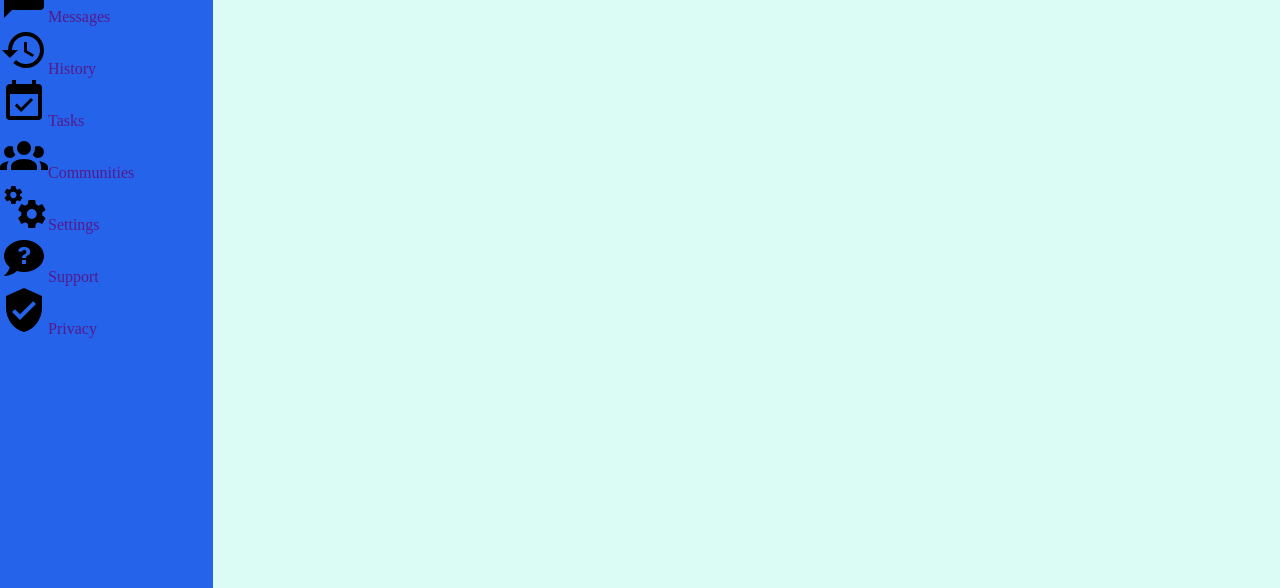
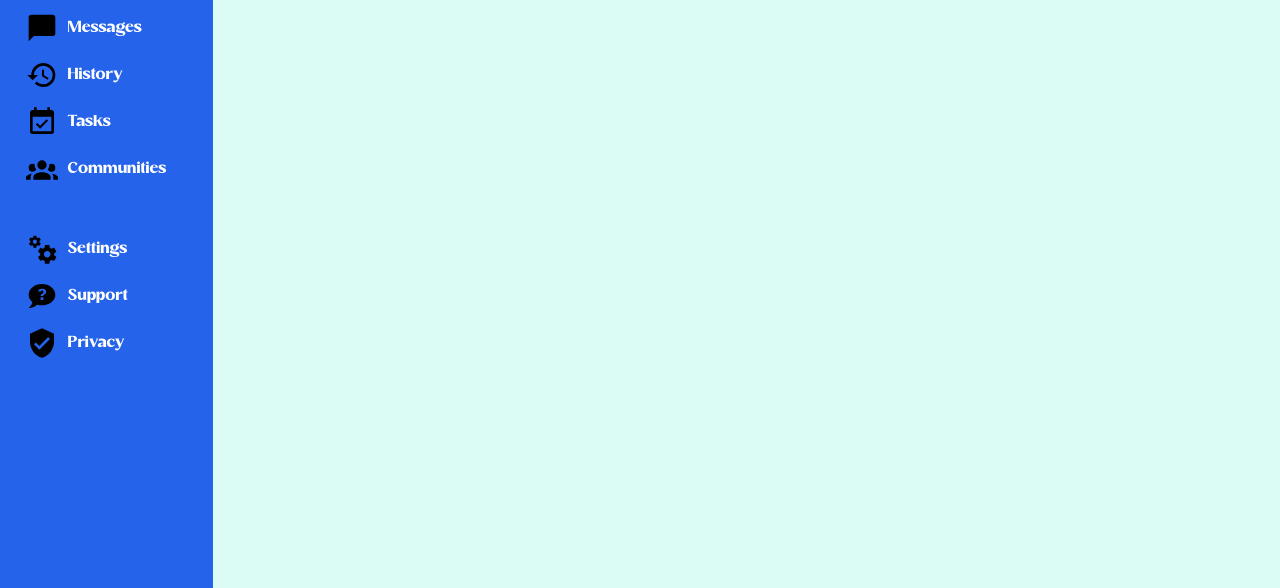
Before and after one commit to Adfmu1/Admin-Dashboard, a plain HTML site: page index.html in a window 1280 px wide. Shown: the part 212-800 px from the top of the page. Drawn offline with Linux system fonts and the light colour scheme.

Commit message:
style dashboard

```diff
--- a/style.css
+++ b/style.css
@@ -1,3 +1,8 @@
+@font-face {
+    font-family: migae;
+    src: url(./fonts/migae.otf);
+}
+
 body {
     margin: 0px 0px 0px 0px;
     display: grid;
@@ -8,12 +13,35 @@ body {
 
 /* dashbboard */
 #dashboard {
+    display: flex;
+    font-family: "migae";
+    flex-direction: column;
+    justify-content: flex-start;
+    gap: 6vh;
     grid-area: 1 / 1 / -1 / 2;
     background-color: #2563eb;
 }
 
 .upper-options > div > a > img, .lower-options > div > a > img {
-    width: 3rem;
+    width: 2.5vw;
+}
+
+.main-page {
+    color: white;
+    font-size: 1.4rem;
+}
+
+.upper-options > div > a, .lower-options > div > a {
+    display: flex;
+    gap: 10px;
+    font-size: 1rem;
+    color: white;
+}
+
+.upper-options, .lower-options {
+    display: flex;
+    flex-direction: column;
+    gap: 15px;
 }
 
 /* logo */
@@ -22,7 +50,11 @@ body {
     margin-left: 1.5vw;
 }
 
-.main-page {
+#dashboard > div > div {
+    margin-left: 2vw;
+}
+
+.main-page, #dashboard > div > div > a {
     display: flex;
     align-items: center;
 }
```
Also changed, not shown: fonts/migae.otf (added).
